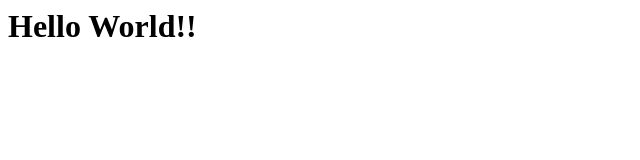
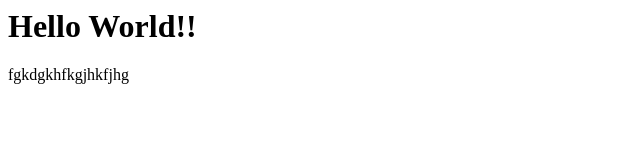
Before and after one commit to DMinSS/fantastic-octo-winner, a plain HTML site: page index.html in a window 1280 px wide. Shown: the whole page, without its empty margins (0-640 px from the left). Drawn offline with Linux system fonts and the light colour scheme.

Commit message:
some modification

```diff
--- a/index.html
+++ b/index.html
@@ -1 +1,2 @@
 <h1>Hello World!!</h1>
+fgkdgkhfkgjhkfjhg
```
